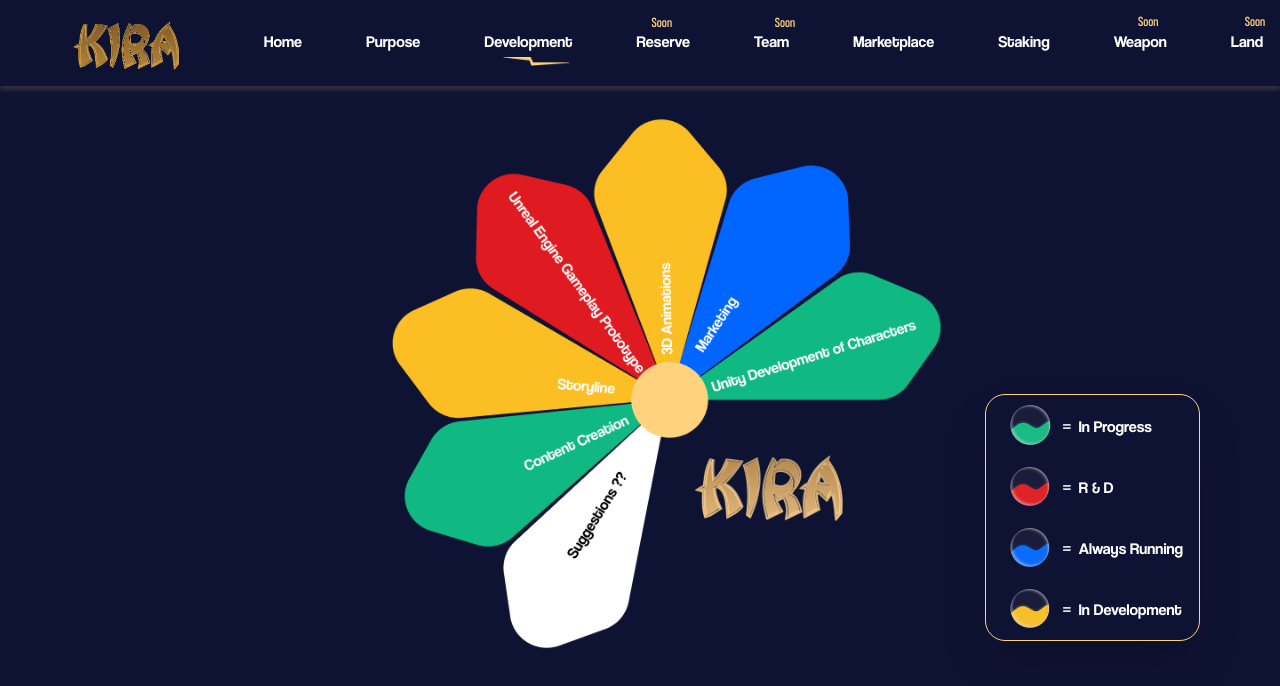
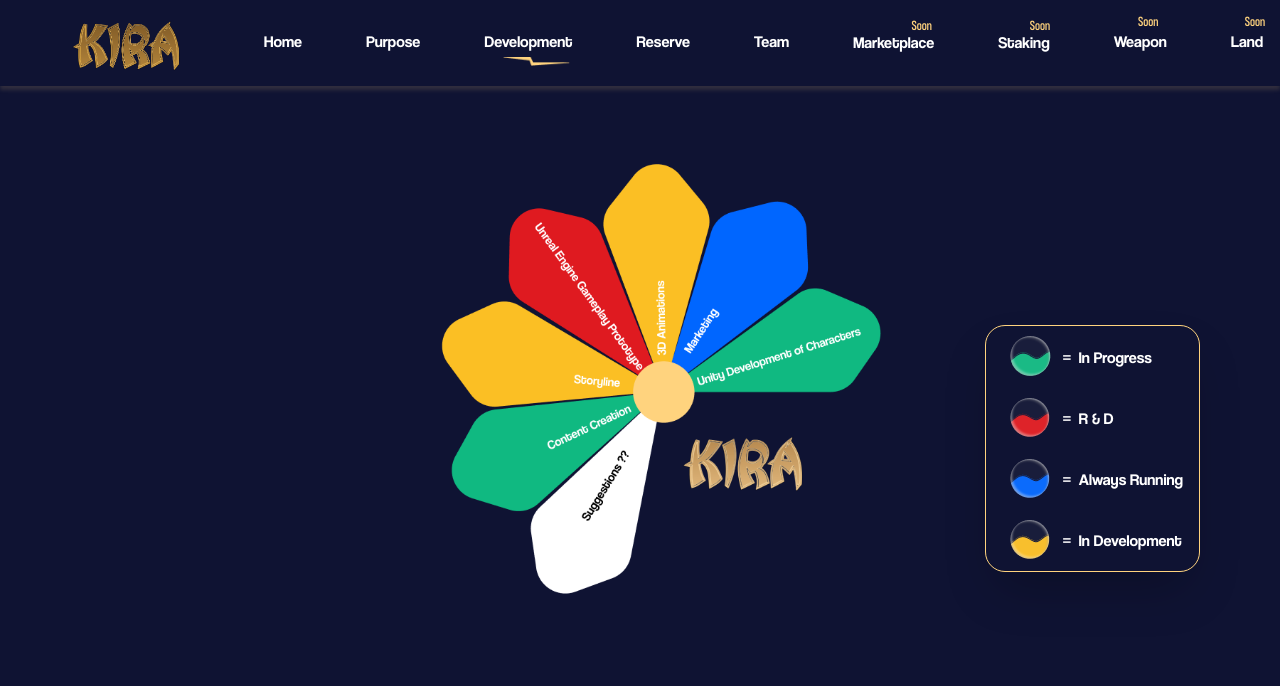
Before and after one commit to shubhraagarwal/kiraV2, a React (Create React App) app: page /development in a window 1280 px wide. Shown: the top 686 px of the page. Built offline with nearby package versions, Linux system fonts and the light colour scheme; a web font is replaced by a local one.

Commit message:
fixed bugs

```diff
--- a/src/components/Navbar.jsx
+++ b/src/components/Navbar.jsx
@@ -49,21 +49,21 @@
           <img src={props.team} alt="" />
           </div>
           <div>
-          <li>
-            <Link to="/marketplace" >Marketplace</Link>
+          <p className="SoonMarket">Soon</p>
+          <li style={{padding:'0rem 2rem'}}>
+            <Link to="/marketplace">Marketplace</Link>
           </li>
-          <span className="SoonMarket">Soon</span>
-          <img src={props.market} alt="" />
+  {/*<span className="SoonMarket">Soon</span>*/}
+          <img src={props.market} alt="" style={{top:'0rem'}}/>
 
           </div>
           <div>
-
-            <li>
-
+          <p className="SoonStake">Soon</p>
+            <li style={{padding:'0rem 2rem'}}>
               <Link to="/staking">Staking</Link>
             </li>
-            <img src={props.staking} alt="" />
-            <span className="SoonStake">Soon</span>
+            <img src={props.staking} alt="" style={{top:'0rem'}}/>
+           {/* <span className="SoonStake">Soon</span>*/}
           </div>
           <div>
           <div className="Weapon">
--- a/src/components/components.css
+++ b/src/components/components.css
@@ -66,10 +66,13 @@
   color: #ffd37e;
   font-family: CoolCond;
   font-size: 14px;
-  position: absolute;
+  /* position: absolute;
   left: auto;
   right: 38rem;
-  top: 0.8rem;
+  top: 0.8rem; */
+  margin-top: 0rem;
+  margin-bottom: 0rem;
+  margin-left: 3.5rem;
 }
 .SoonStake {
   color: #ffd37e;
@@ -78,11 +81,9 @@
   font-size: 14px;
   /* left: 1rem; */
   font-family: CoolCond;
-  position: absolute;
-  left: auto;
-  /* right: 38rem; */
-  top: 0.8rem;
-  right: 30.3rem;
+  margin-top: 0rem;
+  margin-bottom: 0rem;
+  margin-left: 2rem;
 }
 .SoonWeapon {
   color: #ffd37e;
@@ -274,7 +275,7 @@
 }
 .gallery_comming img {
   height: 40rem;
-  width: 64rem;
+  width: 70rem;
 }
 /* DEFEAT PAGE */
 .defeat_header {
@@ -738,8 +739,9 @@
   text-align: center;
 }
 .pur_banner img {
-  width: 640px;
-  height: 640px;
+  width: 40%;
+  height: 40%;
+  margin-top: 4%;
 }
 .pur_stats {
   border: 1px solid #ffd37e;
@@ -870,4 +872,8 @@
   .defeat_tilt {
     padding: 7.35rem 0rem;
   }
+  .gallery_comming img {
+    height: 50rem;
+    width: 120rem;
 }
+}
```
